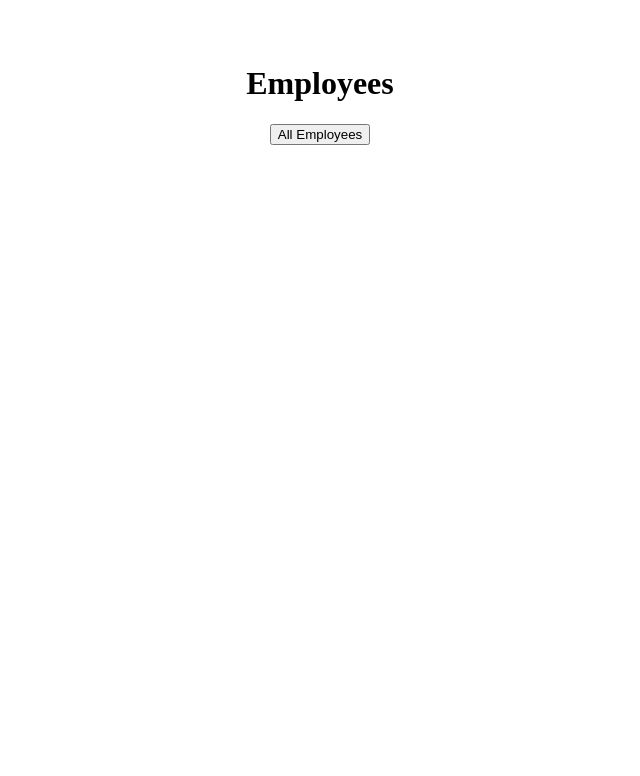
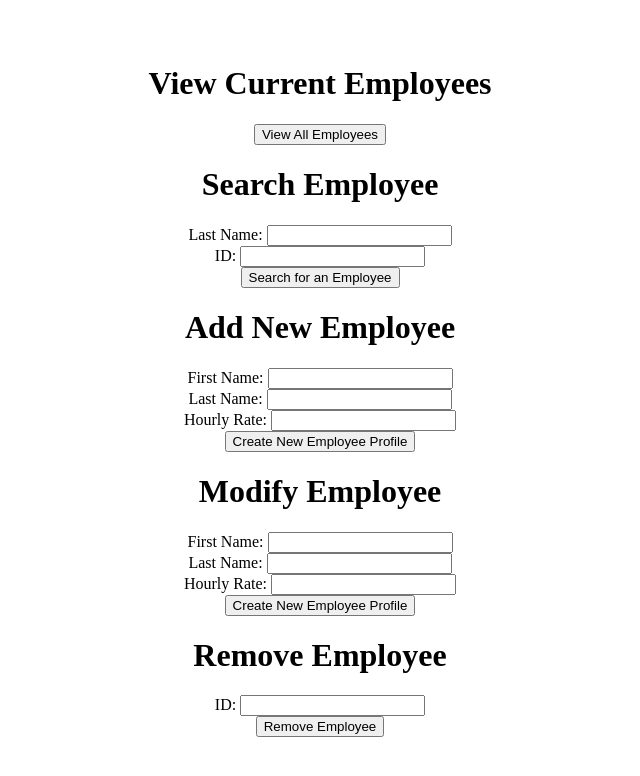
Before and after one commit to Daniel-Choiniere/agileSchedule, a website: page index.html in a window 1280 px wide. Shown: the whole page, without its empty margins (320-960 px from the left). Drawn offline with Linux system fonts and the light colour scheme.

Commit message:
created html forms for all basic CRUD operations employer user side

```diff
--- a/allemployees.js
+++ b/allemployees.js
@@ -1,10 +1,4 @@
-        document.getElementById('button').addEventListener('click', loadEmployees);
-
-        // // Update an employees profile with a check in
-        // function checkIn() {
-        //     var xhr = new XMLHttpRequest();
-        //     xhr.open('GET', 'https://cors.io/?https://careerdevs18-liftedresearch.c9users.io:8080/api/employees/', true);
-        // }
+document.getElementById('allEmployeeButton').addEventListener('click', loadEmployees);
 
 // Load All Employees
 function loadEmployees() {
@@ -20,10 +14,10 @@
                 output +=
                     '<div class="user">' +
                     '<ul style="list-style: none">' +
-                            '<li>'+ employees[i].name +'</li>' +
-                            '<li>ID: '+ employees[i].id +'</li>' +
-                            '<li>TIME IN: '+ employees[i].timeIn +'</li>' +
-                            '<li>TIME OUT: '+ employees[i].timeOut +'</li>' +
+                    '<li>'+ '<strong>' + employees[i].name + '</strong>' +'</li>' +
+                    '<li><strong>ID:</strong> '+ employees[i].id +'</li>' +
+                    '<li><strong>TIME IN:</strong> '+ employees[i].timeIn +'</li>' +
+                    '<li><strong>TIME OUT:</strong> '+ employees[i].timeOut +'</li>' +
                     '</ul>' +
                     '</div>';
             }
--- a/api.js
+++ b/api.js
@@ -54,5 +54,4 @@ router.delete('/employees/:id', function(req, res, next){
     });
 });
 
-
 module.exports = router;
--- a/index.html
+++ b/index.html
@@ -1,4 +1,5 @@
 <!DOCTYPE html>
+
 <html>
 <head>
     <title>Employee Hour Tracker</title>
@@ -9,10 +10,53 @@
 
 <body>
     <br><br>
-    <h1>Employees</h1>
-    <button id="button">All Employees</button>
+    <h1>View Current Employees</h1>
+    <button id="allEmployeeButton">View All Employees</button>
+
+    <h1>Search Employee</h1>
+    <form method="post" action"/addEmployee">
+        Last Name: <input id="lname" type="text" name="lname"><br>
+        ID: <input id="idSearch" type="number" name="idSearch"><br>
+    </form>
+    <button id="individualEmployee">Search for an Employee</button>
+
+    <h1>Add New Employee</h1>
+    <form method="post" action"/addEmployee">
+        First Name: <input id="fname" type="text" name="fname"><br>
+        Last Name: <input id="lname" type="text" name="lname"><br>
+        Hourly Rate: <input id="salary" type="number" name="salary"><br>
+    </form>
+    <button onclick="createEmployee()">Create New Employee Profile</button>
+
+    <h1>Modify Employee</h1>
+    <form method="post" action"/modifyEmployee">
+        First Name: <input id="fnameChange" type="text" name="fnameChange"><br>
+        Last Name: <input id="lnameChange" type="text" name="lnameChange"><br>
+        Hourly Rate: <input id="salaryChange" type="number" name="salaryChange"><br>
+    </form>
+    <button onclick="createEmployee()">Create New Employee Profile</button>
+
+    <h1>Remove Employee</h1>
+    <form method="delete" action"/deleteEmployee">
+        ID: <input id="id" type="number" name="id"><br>
+    </form>
+    <button onclick="deleteEmployee()">Remove Employee</button>
+
+
+<script>
+    function createEmployee() {
+        var fname = document.getElementById("fname").value;
+        document.getElementById("users").innerHTML = fname;
+
+        var lname = document.getElementById("lname").value;
+        document.getElementById("users2").innerHTML = lname;
+    }
+</script>
+
     <div id="users"></div>
+    <div id="users2"></div>
 
+    <script type="text/javascript" src="./individualemployee.js"></script>
     <script type="text/javascript" src="./allemployees.js"></script>
 </body>
 
--- a/index.js
+++ b/index.js
@@ -18,6 +18,12 @@
 // intialize routes
 app.use('/api', require('./api'));
 
+
+app.get("/", (req, res) => {
+    res.sendFile(__dirname + "/index.html");
+});
+
+
 // ERROR handling
 app.use(function(err, req, res, next) {
     // log the error to the console
--- a/package.json
+++ b/package.json
@@ -18,6 +18,7 @@
   },
   "homepage": "https://github.com/Daniel-Choiniere/agileSchedule#readme",
   "dependencies": {
+    "axios": "^0.18.0",
     "body-parser": "^1.18.3",
     "express": "^4.16.4",
     "mongoose": "^5.4.19",
```
Also changed, not shown: individualemployee.js (added, +28 -0 lines). Lines whose indentation alone changed are shown as unchanged.
